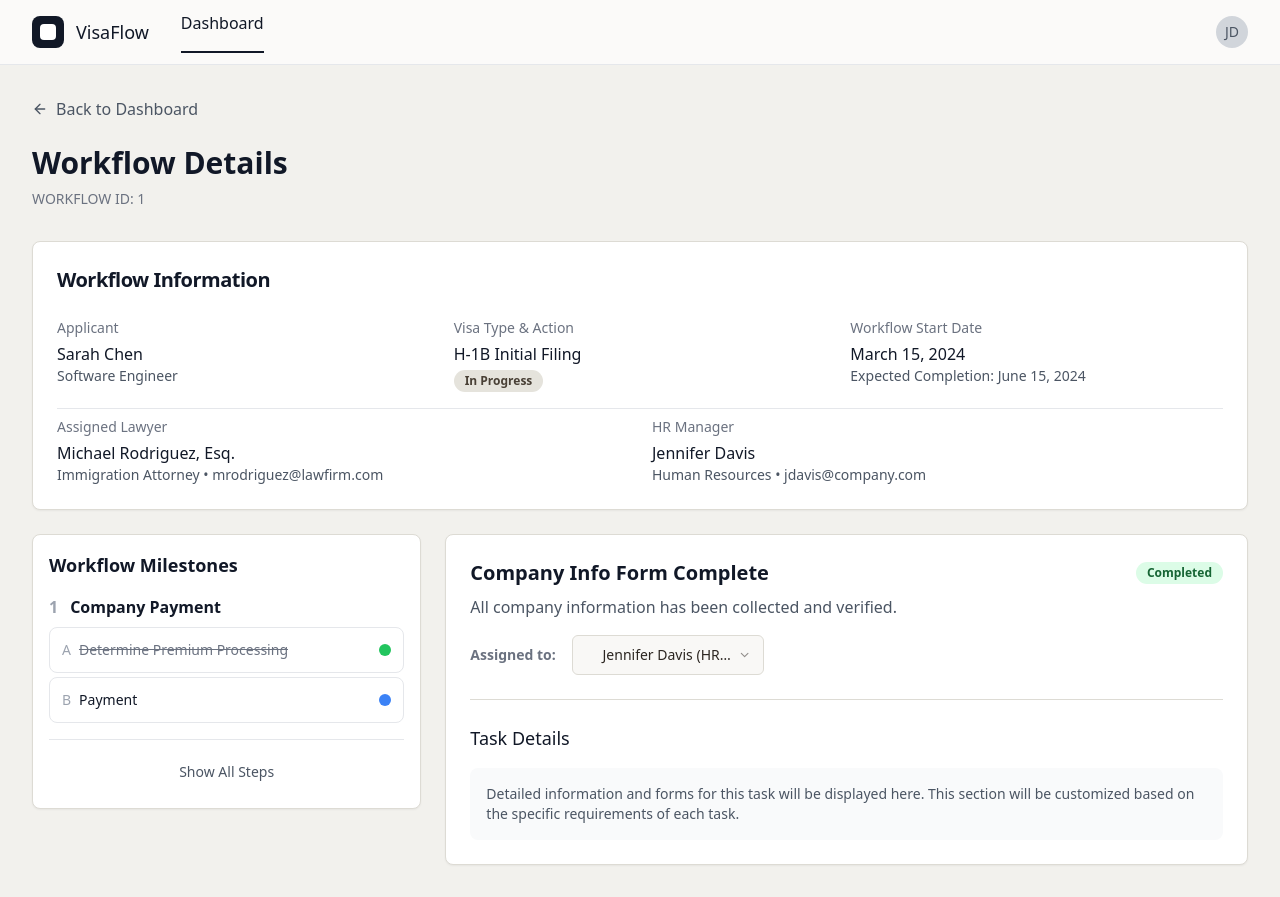
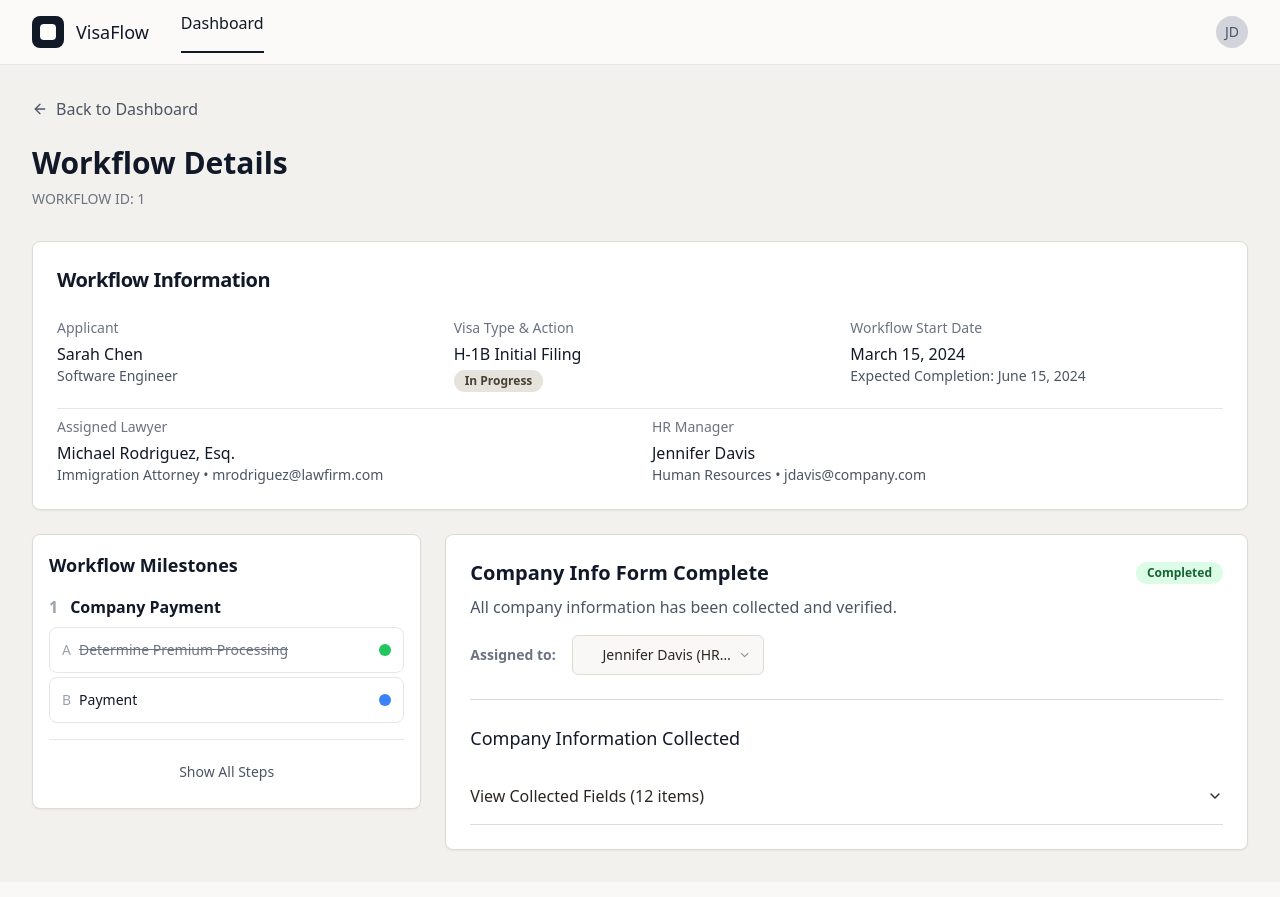
Before and after one commit to vivektad/journey-visa-flow, a React (Vite) app: page /workflow/1 in a window 1280 px wide. Built offline with nearby package versions, Linux system fonts and the light colour scheme.

Commit message:
Fix: Restore text color and add onboarding flows
Restored the text color to black for blocked tasks. Added step-by-step onboarding flows under 'Company Info Form Complete' and 'Employee's Info Form Complete' in the workflow milestones.

```diff
--- a/src/components/WorkflowMilestones.tsx
+++ b/src/components/WorkflowMilestones.tsx
@@ -1,9 +1,11 @@
+
 import React, { useState, useMemo } from 'react';
 import { Card, CardContent } from '@/components/ui/card';
 import { Badge } from '@/components/ui/badge';
 import { Tooltip, TooltipContent, TooltipProvider, TooltipTrigger } from '@/components/ui/tooltip';
 import { Select, SelectContent, SelectItem, SelectTrigger, SelectValue } from '@/components/ui/select';
 import { Button } from '@/components/ui/button';
+import { Accordion, AccordionContent, AccordionItem, AccordionTrigger } from '@/components/ui/accordion';
 
 interface Task {
   id: string;
@@ -32,6 +34,43 @@ const WorkflowMilestones = () => {
     'Employee': 'Sarah Chen',
     'Lawyer': 'Michael Rodriguez'
   };
+
+  // Company onboarding fields
+  const companyOnboardingFields = [
+    'Company Legal Name',
+    'Company Address',
+    'Company Phone Number',
+    'Company Email',
+    'Federal Employer Identification Number (FEIN)',
+    'NAICS Code',
+    'Year Company was Founded',
+    'Number of Employees',
+    'Primary Contact Name',
+    'Primary Contact Title',
+    'Primary Contact Email',
+    'Primary Contact Phone'
+  ];
+
+  // Employee onboarding fields
+  const employeeOnboardingFields = [
+    'Full Legal Name',
+    'Date of Birth',
+    'Country of Birth',
+    'Gender',
+    'Current Address',
+    'Phone Number',
+    'Email Address',
+    'Passport Number',
+    'Passport Country of Issuance',
+    'Passport Expiration Date',
+    'Current Immigration Status',
+    'I-94 Number',
+    'Educational Background',
+    'Work Experience',
+    'Job Title',
+    'Job Description',
+    'Salary Information'
+  ];
 
   const milestones: Milestone[] = [
     {
@@ -310,6 +349,16 @@ const WorkflowMilestones = () => {
     });
   };
 
+  // Get onboarding fields based on task
+  const getOnboardingFields = (taskId: string) => {
+    if (taskId === 'task-1-1') {
+      return companyOnboardingFields;
+    } else if (taskId === 'task-1-2') {
+      return employeeOnboardingFields;
+    }
+    return [];
+  };
+
   return (
     <div className="grid grid-cols-1 lg:grid-cols-3 gap-6">
       {/* Left Column - Milestones and Tasks */}
@@ -342,9 +391,7 @@ const WorkflowMilestones = () => {
                             <span className="text-gray-400 text-sm font-medium">{getTaskLetter(taskIndex)}</span>
                             <span
                               className={`text-sm font-medium ${
-                                task.status === 'completed' ? 'line-through text-gray-500' :
-                                task.status === 'blocked' ? 'text-red-600' :
-                                'text-gray-900'
+                                task.status === 'completed' ? 'line-through text-gray-500' : 'text-gray-900'
                               }`}
                             >
                               {task.title}
@@ -437,7 +484,34 @@ const WorkflowMilestones = () => {
                   </div>
                 </div>
 
-                {/* Task-specific content */}
+                {/* Onboarding Fields for Company and Employee Info tasks */}
+                {(selectedTaskData.id === 'task-1-1' || selectedTaskData.id === 'task-1-2') && (
+                  <div className="border-t pt-6">
+                    <h3 className="text-lg font-medium text-gray-900 mb-4">
+                      {selectedTaskData.id === 'task-1-1' ? 'Company Information Collected' : 'Employee Information Collected'}
+                    </h3>
+                    <Accordion type="single" collapsible className="w-full">
+                      <AccordionItem value="fields">
+                        <AccordionTrigger>
+                          View Collected Fields ({getOnboardingFields(selectedTaskData.id).length} items)
+                        </AccordionTrigger>
+                        <AccordionContent>
+                          <div className="grid grid-cols-1 md:grid-cols-2 gap-2">
+                            {getOnboardingFields(selectedTaskData.id).map((field, index) => (
+                              <div key={index} className="flex items-center space-x-2 p-2 bg-gray-50 rounded">
+                                <div className="w-2 h-2 bg-green-500 rounded-full flex-shrink-0"></div>
+                                <span className="text-sm text-gray-700">{field}</span>
+                              </div>
+                            ))}
+                          </div>
+                        </AccordionContent>
+                      </AccordionItem>
+                    </Accordion>
+                  </div>
+                )}
+
+                {/* Default Task-specific content for other tasks */}
+                {selectedTaskData.id !== 'task-1-1' && selectedTaskData.id !== 'task-1-2' && (
                   <div className="border-t pt-6">
                     <h3 className="text-lg font-medium text-gray-900 mb-4">Task Details</h3>
                     <div className="bg-gray-50 p-4 rounded-lg">
@@ -447,6 +521,7 @@ const WorkflowMilestones = () => {
                       </p>
                     </div>
                   </div>
+                )}
               </div>
             ) : (
               <div className="text-center py-8">
```
Lines whose indentation alone changed are shown as unchanged.
